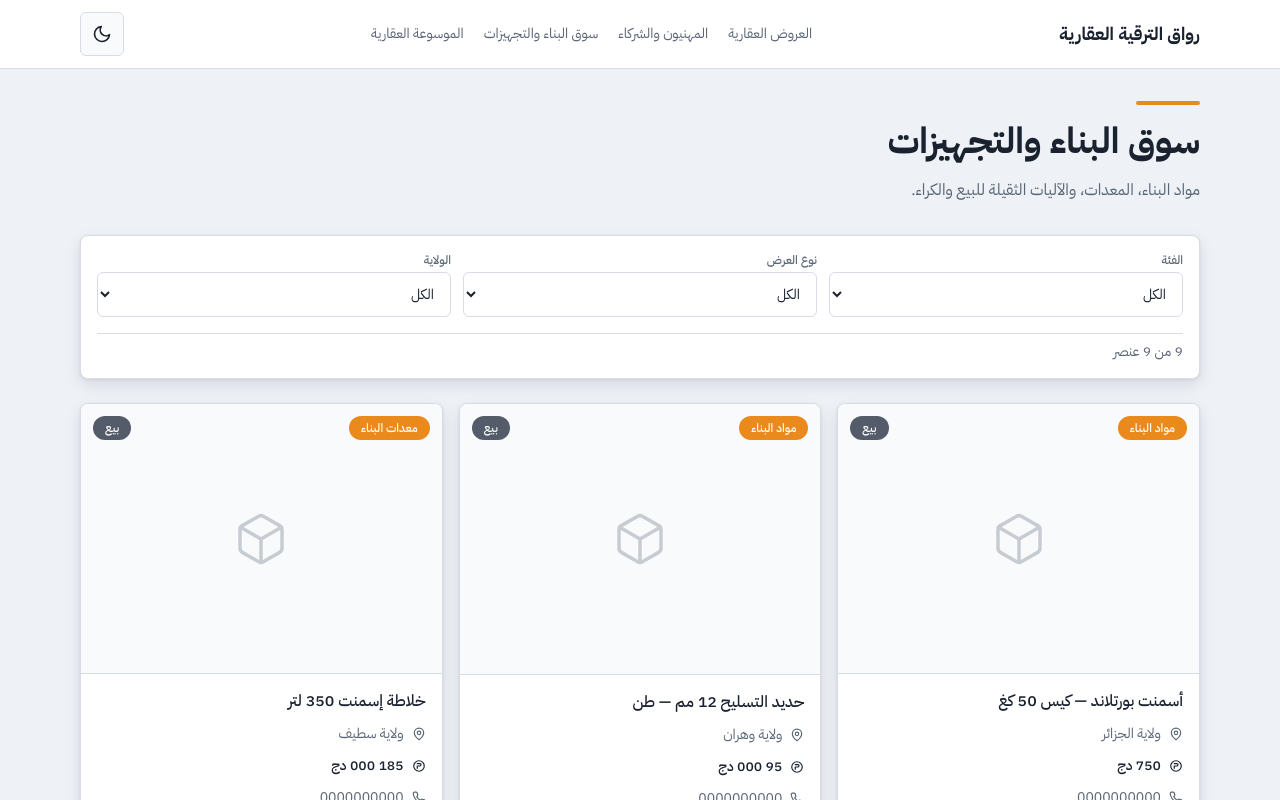
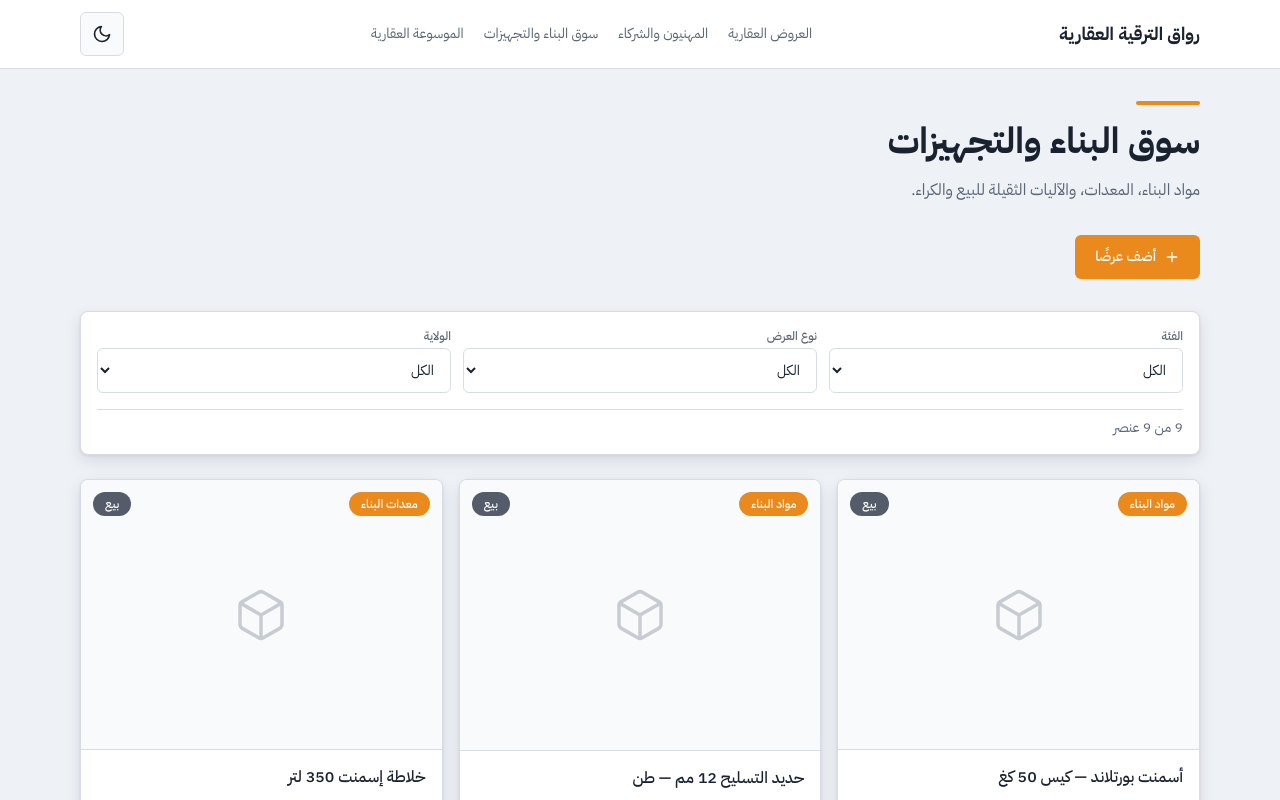
Before and after one commit to akramroyale24-jpg/riwaq-real-estate-development, a Next.js app: page /market in a window 1280 px wide. Shown: the top 800 px of the page. Built offline with nearby package versions, Linux system fonts and the light colour scheme.

Commit message:
Update page.tsx

```diff
--- a/app/market/page.tsx
+++ b/app/market/page.tsx
@@ -1,6 +1,7 @@
 import PageHeader from "@/components/layout/PageHeader";
 import MarketBrowser from "@/components/market/MarketBrowser";
 import { SAMPLE_MARKET_ITEMS } from "@/lib/market-items";
+import { PUBLISH_MARKET_FORM_URL } from "@/lib/external-links";
 
 export default function MarketPage() {
   return (
@@ -10,6 +11,31 @@ export default function MarketPage() {
         title="سوق البناء والتجهيزات"
         description="مواد البناء، المعدات، والآليات الثقيلة للبيع والكراء."
       />
+
+      <div className="flex justify-start">
+        <a
+          href={PUBLISH_MARKET_FORM_URL}
+          target="_blank"
+          rel="noopener noreferrer"
+          className="inline-flex items-center gap-2 min-h-[44px] rounded-md bg-market px-5 py-2.5 text-sm font-medium text-white"
+        >
+          <svg
+            width="16"
+            height="16"
+            viewBox="0 0 24 24"
+            fill="none"
+            stroke="currentColor"
+            strokeWidth="2"
+            strokeLinecap="round"
+            strokeLinejoin="round"
+            aria-hidden="true"
+          >
+            <path d="M12 5v14M5 12h14" />
+          </svg>
+          أضف عرضًا
+        </a>
+      </div>
+
       <MarketBrowser items={SAMPLE_MARKET_ITEMS} />
     </div>
   );
```
